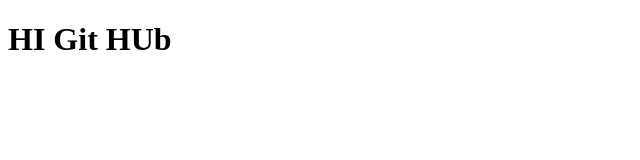
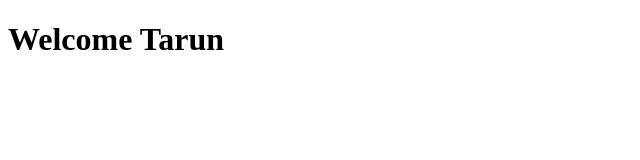
Before and after one commit to t123arun/practiceGit, a plain HTML site: page index.html in a window 1280 px wide. Shown: the whole page, without its empty margins (0-640 px from the left). Drawn offline with Linux system fonts and the light colour scheme.

Commit message:
second commit

```diff
--- a/index.html
+++ b/index.html
@@ -9,7 +9,7 @@
 </head>
 
 <body>
-    <h1>HI Git HUb</h1>
+    <h1>Welcome Tarun </h1>
 </body>
 
 </html>
```
